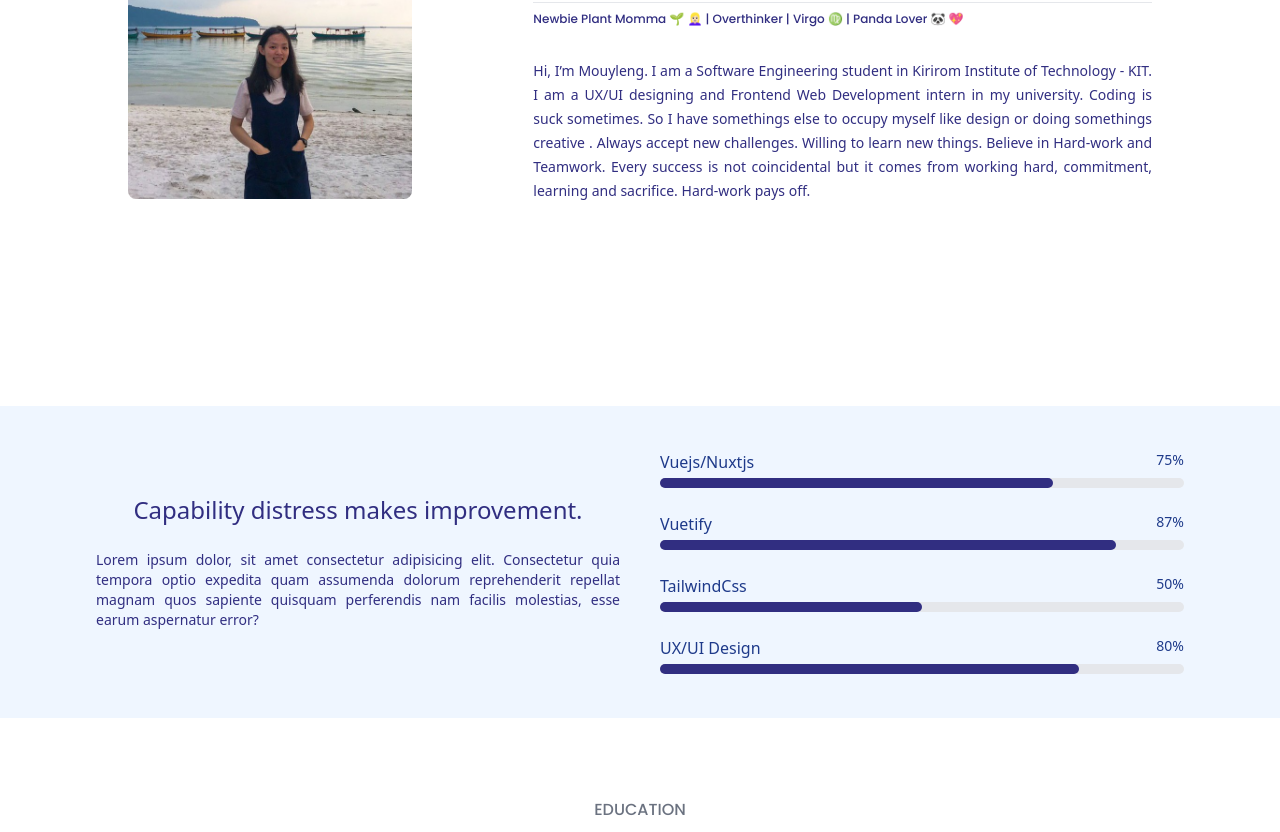
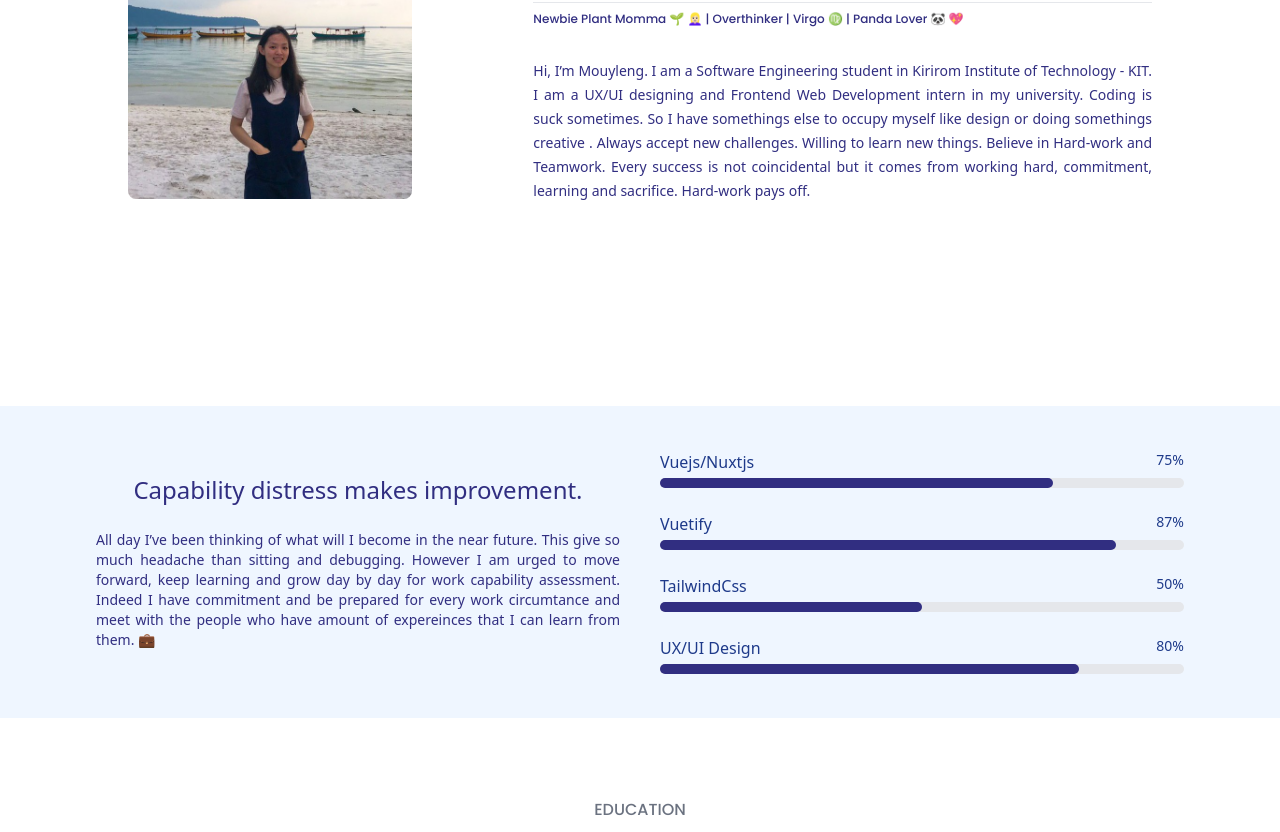
Before and after one commit to mouyleng2508/mouyleng-portfolio, a Nuxt app: page /about in a window 1280 px wide. Shown: the part 363-1195 px from the top of the page. Built offline with nearby package versions, Linux system fonts and the light colour scheme.

Commit message:
update pov

```diff
--- a/components/skillsets.vue
+++ b/components/skillsets.vue
@@ -6,10 +6,7 @@
           {{ data.main.pointofview }}
         </div>
         <div class="font-normal text-sm text-indigo-900 pt-6 text-justify">
-          Lorem ipsum dolor, sit amet consectetur adipisicing elit. Consectetur
-          quia tempora optio expedita quam assumenda dolorum reprehenderit
-          repellat magnam quos sapiente quisquam perferendis nam facilis
-          molestias, esse earum aspernatur error?
+          {{ data.main.subPOV }}
         </div>
         <div></div>
       </div>
--- a/static/api/data.json
+++ b/static/api/data.json
@@ -14,6 +14,7 @@
         "bio": "Hi, I’m Mouyleng. I am a Software Engineering student in Kirirom Institute of Technology - KIT. I am a UX/UI designing and Frontend Web Development intern in my university. Coding is suck sometimes. So I have somethings else to occupy myself like design or doing somethings creative . Always accept new challenges. Willing to learn new things. Believe in Hard-work and Teamwork. Every success is not coincidental but it comes from working hard, commitment, learning and sacrifice. Hard-work pays off.",
         "briefbio": "Hi, I'm Mouyleng from Pursat Province, Cambodia 🇰🇭 ! I am currently in my senior year majoring in Software Engineering in Kirirom Institute of Technology - KIT. I like creative things 💫  like DIY, design, handmade thing, origami and so on. Recently just found a new hobby which is Dancing. It's fun. ",
         "pointofview": "Capability distress makes improvement.",
+        "subPOV": "All day I’ve been thinking of what will I become in the near future. This give so much headache than sitting and debugging. However I am urged to move forward, keep learning and grow day by day for work capability assessment. Indeed I have commitment and be prepared for every work circumtance and meet with the people who have amount of expereinces that I can learn from them.  💼",
         "quote": {
             "text": "However tiresome it becomes never let yourself succum to despair.",
             "img": "/images/image3.jpg"
```
Also changed, not shown: 9 other files (tests, documents, lock files or other folders).
